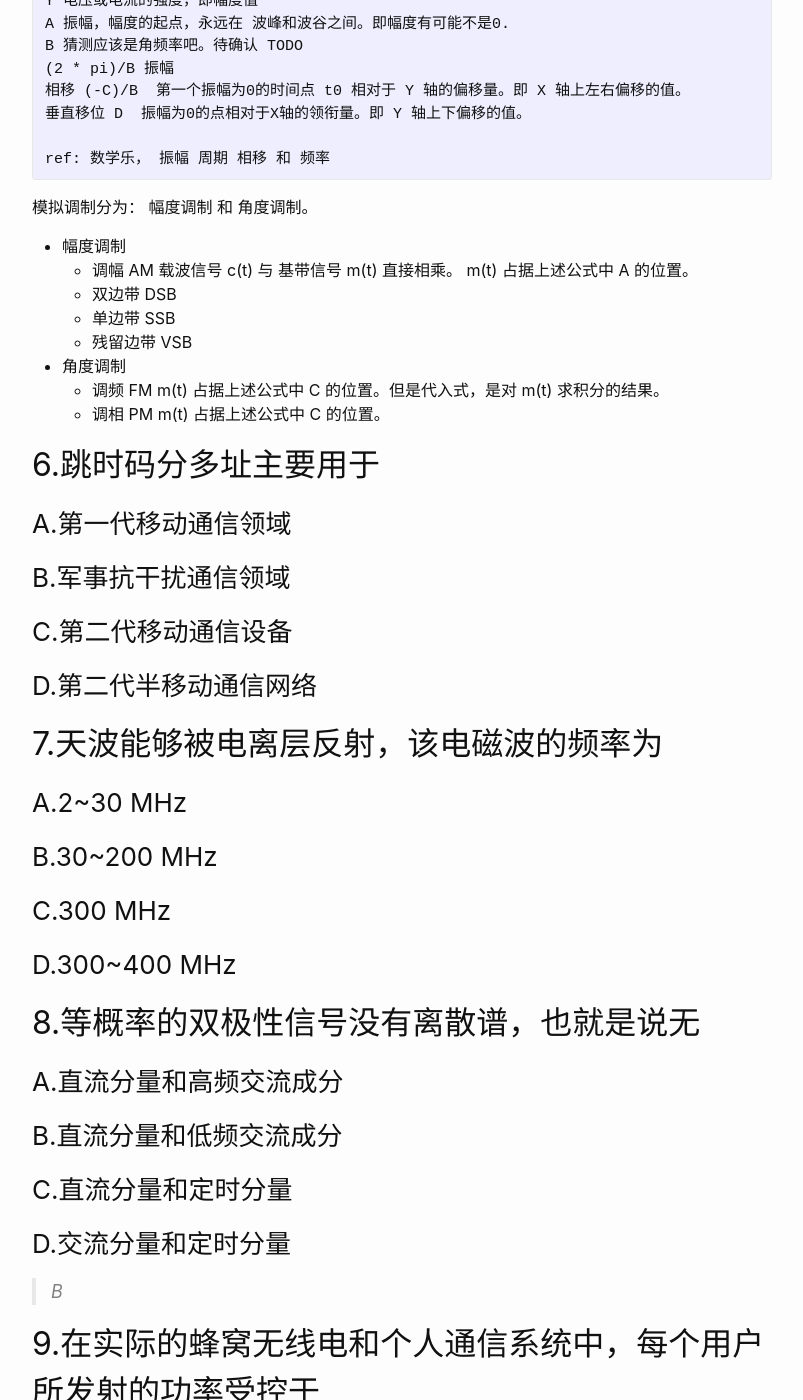
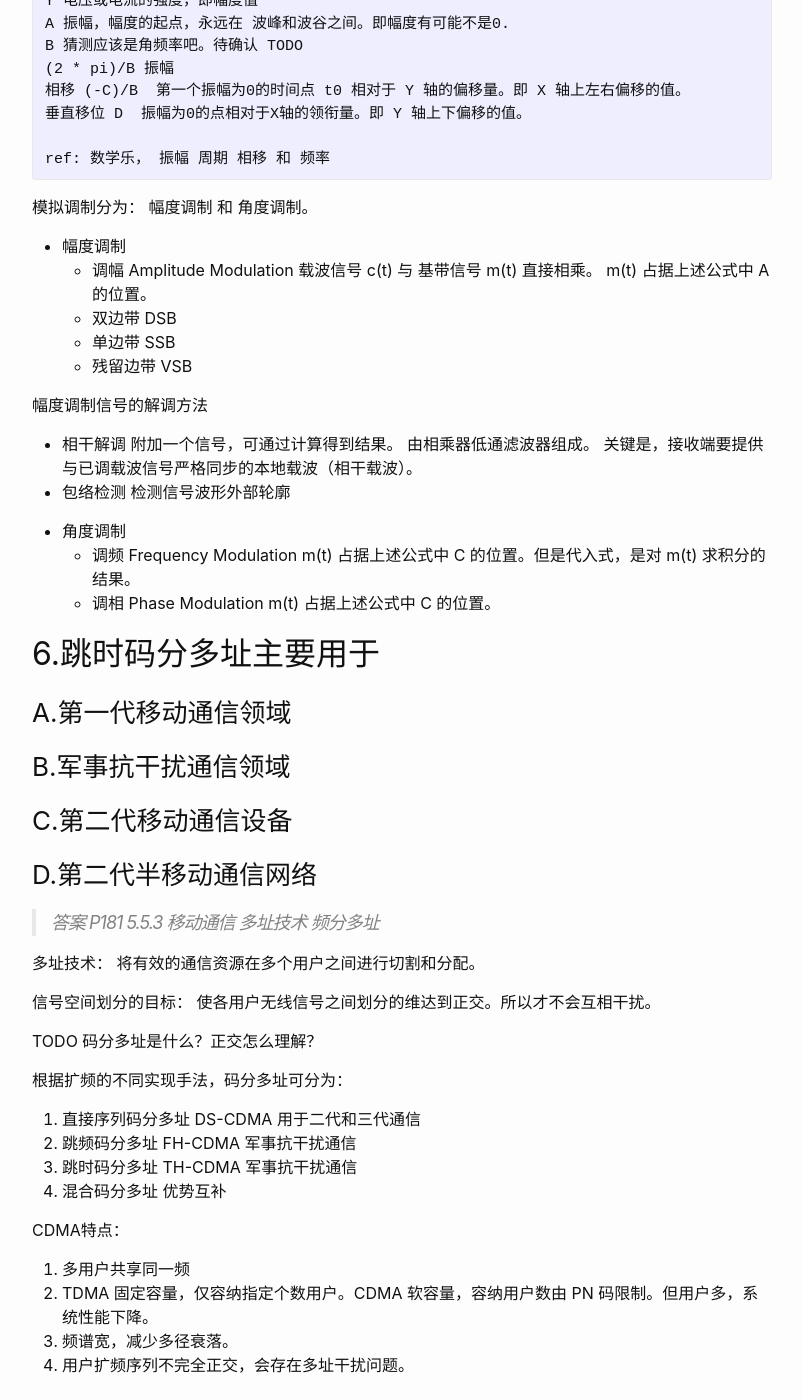
Before and after one commit to wangtiga/wangtiga.github.io, a Jekyll site: the page built from _previews/2019-06-27-4742_2013_04.md, in a window 1280 px wide and 1400 px high, scrolled down 6396 px. Shown: the whole window, without its empty margins (238-1041 px from the left). Built offline with Jekyll 4.4.1, drawn with Linux system fonts in a browser that asks for light colours; some of the changed text lies outside the part shown.

Commit message:
updated from notep

```diff
--- a/_previews/2019-06-27-4742_2013_04.md
+++ b/_previews/2019-06-27-4742_2013_04.md
@@ -93,18 +93,28 @@ ref: 数学乐， 振幅 周期 相移 和 频率
 角度调制。
 
 - 幅度调制
-  * 调幅 AM
+  * 调幅 Amplitude Modulation
     载波信号 c(t) 与 基带信号 m(t) 直接相乘。
     m(t) 占据上述公式中 A 的位置。
   * 双边带 DSB
   * 单边带 SSB
   * 残留边带 VSB
 
+幅度调制信号的解调方法
+- 相干解调
+  附加一个信号，可通过计算得到结果。
+  由相乘器低通滤波器组成。
+  关键是，接收端要提供与已调载波信号严格同步的本地载波（相干载波）。
+- 包络检测
+  检测信号波形外部轮廓
+
+
 - 角度调制
-  * 调频 FM
+  * 调频 Frequency Modulation
     m(t) 占据上述公式中 C 的位置。但是代入式，是对 m(t) 求积分的结果。
-  * 调相 PM
+  * 调相 Phase Modulation
     m(t) 占据上述公式中 C 的位置。
+
 
 
 
@@ -114,6 +124,33 @@ ref: 数学乐， 振幅 周期 相移 和 频率
 ### C.第二代移动通信设备
 ### D.第二代半移动通信网络
 
+> 答案 P181 5.5.3 移动通信 多址技术 频分多址
+
+多址技术：
+将有效的通信资源在多个用户之间进行切割和分配。
+
+信号空间划分的目标：
+使各用户无线信号之间划分的维达到正交。所以才不会互相干扰。
+
+TODO 码分多址是什么？正交怎么理解？
+
+根据扩频的不同实现手法，码分多址可分为：
+1. 直接序列码分多址 DS-CDMA
+  用于二代和三代通信
+2. 跳频码分多址 FH-CDMA
+  军事抗干扰通信
+3. 跳时码分多址 TH-CDMA
+  军事抗干扰通信
+4. 混合码分多址
+  优势互补
+
+CDMA特点：
+1. 多用户共享同一频
+2. TDMA 固定容量，仅容纳指定个数用户。CDMA 软容量，容纳用户数由 PN 码限制。但用户多，系统性能下降。
+3. 频谱宽，减少多径衰落。
+4. 用户扩频序列不完全正交，会存在多址干扰问题。
+
+
 
 ## 7.天波能够被电离层反射，该电磁波的频率为
 ### A.2~30 MHz
@@ -121,6 +158,17 @@ ref: 数学乐， 振幅 周期 相移 和 频率
 ### C.300 MHz
 ### D.300~400 MHz
 
+> 答案 P35 1.6.3 通信基础 信道和噪声 无线信道
+
+电磁波传输方式：
+- 地面波 ground wave
+  2MHz 以下的低频波，有绕射能力，沿地球表面传播。
+- 天波 sky wave
+  2~30MHz 高频波段，被电离层反射。传输距离远达 10000km 以上。
+  电离层位于地面上 60~400km 的大气层。
+- 视线 line of sight
+  30MHz 以上的高频波，会穿透电离层层，也无法沿地球绕射。
+  为延长传播距离，只能增高天线，增加微波中继。
 
 ## 8.等概率的双极性信号没有离散谱，也就是说无
 ### A.直流分量和高频交流成分
```
Also changed, not shown: _previews/exercise.md (+18 -2 lines), _previews/mathematica_notation.md (+9 -9 lines).
